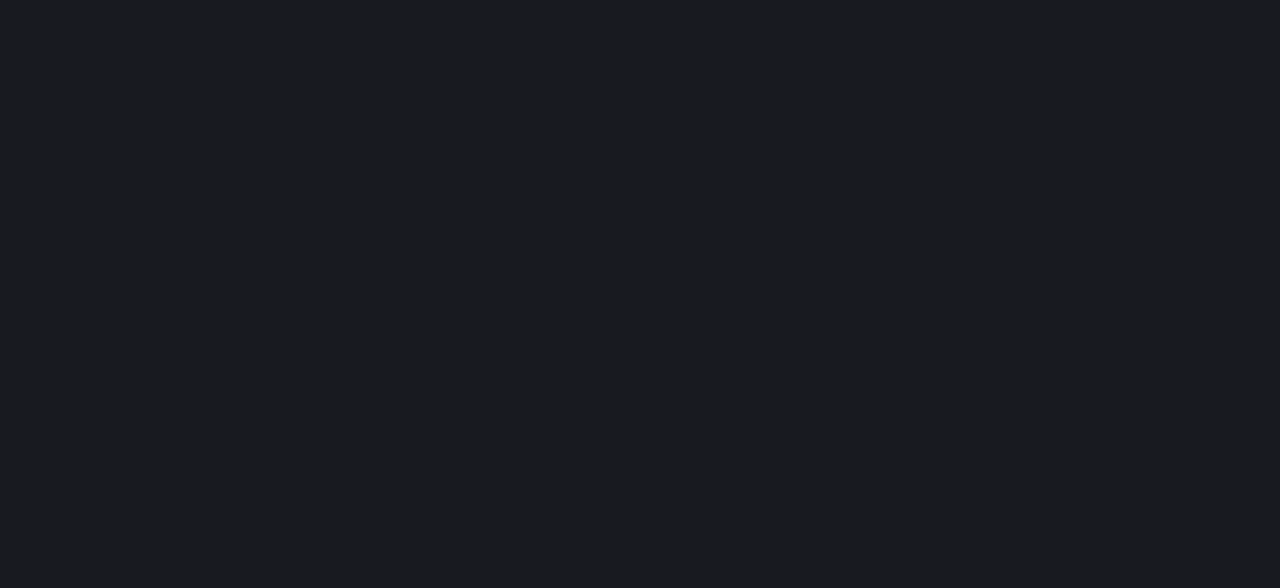
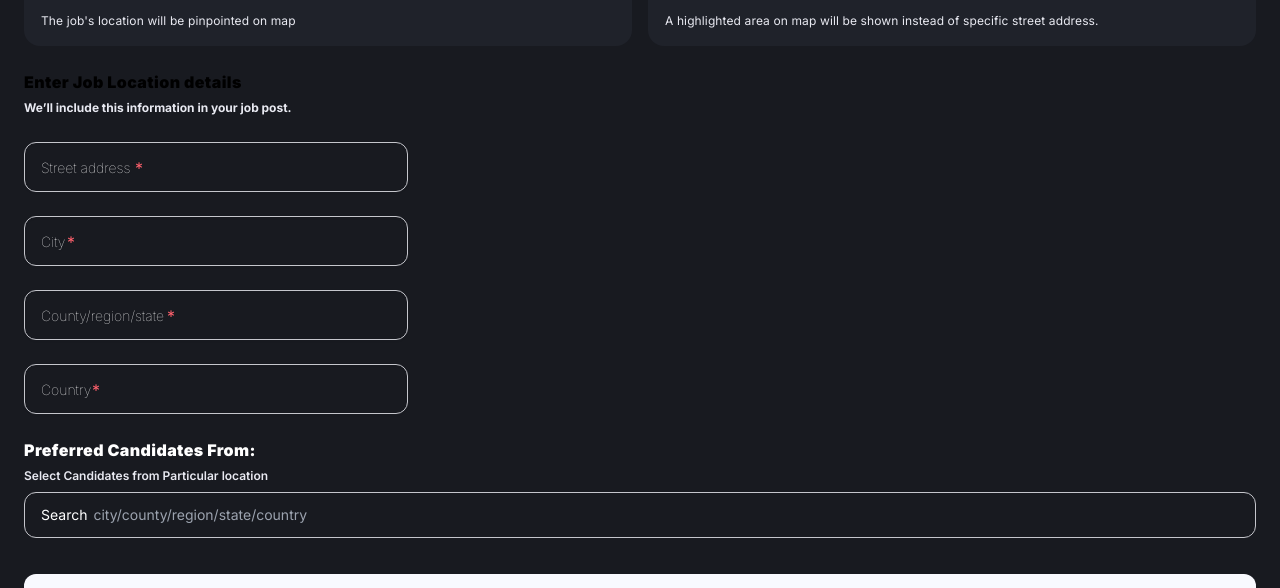
Before and after one commit to shashwat0802/SeeYou-FE, a Next.js app: page /post-job in a window 1280 px wide. Shown: the part 1072-1660 px from the top of the page. Before the commit the page ends 868 px from the top, so only its background shows below. Built offline with nearby package versions, Linux system fonts and the light colour scheme.

Commit message:
feat: Preferred Candidates Form

```diff
--- a/app/components/Input.jsx
+++ b/app/components/Input.jsx
@@ -18,13 +18,14 @@ const Input = ({ id, type, placeholder, label, required, left }) => {
           required={required}
           autoComplete=""
         />
+        {/* Fixed the alignment of asterik to come on level with placeholder */}
         {required && !label && (
           <span
             className="asterisk"
             style={{
               position: 'absolute',
               left: `${left}px`,
-              top: '10px',
+              top: '14px',
               color: '#FF616D',
             }}
           >
--- /dev/null
+++ b/app/components/postjob/JobLocationDetails.jsx
@@ -0,0 +1,42 @@
+import React from 'react'
+import Input from '../Input'
+
+const JobLocationDetails = () => {
+
+  return (
+    <section>
+            <h1 className="font-black tracking-wide">Enter Job Location details</h1>
+            <span className="text-xs text-white-medium font-bold">We’ll include this information in your job post.</span>
+            <Input
+                required={true}
+                left={111}
+                placeholder="Street address"
+                id="StreetAddress"
+                type="address"
+                />
+            <Input
+                required={true}
+                left={43}
+                placeholder="City"
+                id="city"
+                type="city"
+                />
+            <Input
+                required={true}
+                left={143}
+                placeholder="County/region/state"
+                id="state"
+                type="state"
+                />
+            <Input
+                required={true}
+                left={68}
+                placeholder="Country"
+                id="country"
+                type="country"
+                />
+        </section>
+  )
+}
+
+export default JobLocationDetails
--- /dev/null
+++ b/app/components/postjob/PreferredCandidatesForm.jsx
@@ -0,0 +1,43 @@
+import React, { useRef, useState } from 'react'
+
+const PreferredCandidatesForm = () => {
+    const inputRef = useRef();
+    const [preferredLocations,setPreferredLocations] = useState([]);
+    console.log(preferredLocations);
+
+    const clickHandler = (event) =>
+    {
+        if (event.key === 'Enter')
+        {
+            const location = inputRef.current.value
+            setPreferredLocations(prev=>[...prev,location]);
+            inputRef.current.value = '';
+        }
+    }
+
+  return (
+    <section>
+        <h1 className='text-white tracking-wide font-black mb-1.5 '>Preferred Candidates From:</h1>
+        <h2 className='text-xs font-semibold text-white-medium mb-2'>Select Candidates from Particular location</h2>
+        <aside className='flex w-full py-3 px-4 mb-3 space-x-1.5 items-center border border-white-darkest rounded-xl bg-primary'>
+            <span className='text-white text-sm'>Search</span>
+            <input ref={inputRef} className='grow text-sm  bg-primary  outline-none ' placeholder='city/county/region/state/country' onKeyDown={clickHandler}/>
+        </aside>
+        <ul className='space-y-3'>
+            {preferredLocations?.map((location , index)=>(
+                <li key={index} className='flex justify-between items-center p-4 border border-[#35383F] rounded-2xl'>
+                    <span className='text-white text-lg'>{location}</span>
+                    <svg xmlns="http://www.w3.org/2000/svg" fill="none" viewBox="0 0 24 24" strokeWidth={1.5} stroke="currentColor"
+                     className="w-6 h-6 text-required hover:cursor-pointer"
+                     onClick={()=>setPreferredLocations(prev=>prev.filter(item=>item!==location))}
+                     >
+                        <path strokeLinecap="round" strokeLinejoin="round" d="M6 18 18 6M6 6l12 12" />
+                    </svg>
+                </li>
+            ))}
+        </ul>
+    </section>
+  )
+}
+
+export default PreferredCandidatesForm
--- a/app/components/postjob/SelectJobLocation.jsx
+++ b/app/components/postjob/SelectJobLocation.jsx
@@ -1,5 +1,8 @@
+import Image from 'next/image';
 import React from 'react'
 import { useState } from 'react'
+import IncludeStreetAddress from "../../../public/images/IncludeStreetAddress.png";
+import NotIncludeStreetAddress from "../../../public/images/NotIncludeStreetAddress.png";
 
 const SelectJobLocation = () => {
     const [showJobLocation,setShowJobLocation] = useState(true);
@@ -11,17 +14,17 @@ const SelectJobLocation = () => {
                 <label className="cursor-pointer self-stretch">
                     <input className=" peer sr-only" id="includeLocation" type="radio" name="jobLocation" onChange={()=>setShowJobLocation(true)} />
                     <aside className="flex flex-col overflow-hidden rounded-2xl space-y-4 h-full pb-4 border border-transparent peer-checked:border-white  bg-[#1F222A]">
-                        <iframe className=" w-full h-28 rounded-lg" src="https://www.google.com/maps/embed?pb=!1m18!1m12!1m3!1d3888.937508222101!2d77.62694567408853!3d12.911738018182557!2m3!1f0!2f0!3f0!3m2!1i1024!2i768!4f13.1!3m3!1m2!1s0x3bae156695d42085%3A0x881b0d384db10a99!2sDukaan%C2%AE%20HQ!5e0!3m2!1sen!2sin!4v1705633512472!5m2!1sen!2sin" allowFullScreen="" loading="lazy" referrerPolicy="no-referrer-when-downgrade"></iframe>
+                        <Image className='rounded-lg w-full' alt='Location with Street Address' src={IncludeStreetAddress} />
                         <h1 className="highlight-lightest text-sm font-extrabold px-4">Yes, include street address</h1>
-                        <p className="text-xs tracking-[0.12px] text-[#E8E9F1] px-4">The job's location will be pinpointed on map</p>
+                        <p className="text-xs tracking-[0.12px] text-white-medium px-4">The job's location will be pinpointed on map</p>
                     </aside>
                 </label>
                 <label className="cursor-pointer">
                     <input className=" peer sr-only" id="notincludeLocation" type="radio" name="jobLocation" onChange={()=>setShowJobLocation(false)} />
                     <aside className="flex flex-col overflow-hidden rounded-2xl space-y-4 pb-4 border border-transparent peer-checked:border-white  bg-[#1F222A]">
-                        <iframe className=" w-full h-28 rounded-lg" src="https://www.google.com/maps/embed?pb=!1m18!1m12!1m3!1d15555.840827130001!2d77.6355229620024!3d12.910279163749104!2m3!1f0!2f0!3f0!3m2!1i1024!2i768!4f13.1!3m3!1m2!1s0x3bae1491bfdc6ecd%3A0xf232718439fbc879!2sHSR%20Layout%2C%20Bengaluru%2C%20Karnataka!5e0!3m2!1sen!2sin!4v1705633471501!5m2!1sen!2sin" allowFullScreen="" loading="lazy" referrerPolicy="no-referrer-when-downgrade"></iframe>
+                        <Image className='rounded-lg w-full' alt='Location without Street Address' src={NotIncludeStreetAddress} />
                         <h1 className="highlight-lightest text-sm font-extrabold px-4">No, don’t include street address</h1>
-                        <p className="text-xs tracking-[0.12px] text-[#E8E9F1] px-4">A highlighted area on map will be shown instead of specific street address.</p>
+                        <p className="text-xs tracking-[0.12px] text-white-medium px-4">A highlighted area on map will be shown instead of specific street address.</p>
                     </aside>
                 </label>
             </main>
--- a/app/post-job/page.jsx
+++ b/app/post-job/page.jsx
@@ -5,6 +5,8 @@ import ProgressBar from "../components/ProgressBar";
 import Input from '../components/Input';
 import SelectJobType from "../components/postjob/SelectJobType"
 import SelectJobLocation from "../components/postjob/SelectJobLocation";
+import JobLocationDetails from "../components/postjob/JobLocationDetails";
+import PreferredCandidatesForm from "../components/postjob/PreferredCandidatesForm";
 
 const page = () => {
     const [step, setStep] = useState(1);
@@ -25,6 +27,8 @@ const page = () => {
 
         <SelectJobType />
         <SelectJobLocation />
+        <JobLocationDetails />
+        <PreferredCandidatesForm />
 
         <button className="px-4 py-3 bg-white-light rounded-xl text-sm font-bold w-full text-primary disabled:brightness-50">Continue</button>
       </main>
--- a/tailwind.config.js
+++ b/tailwind.config.js
@@ -17,6 +17,7 @@ module.exports = {
         'white-20': '#ffffff33',
         'white-9': 'rgba(255, 255, 255, 0.09)',
         'white-light':"#F8F9FE",
+        'white-medium':"#E8E9F1",
         'white-darkest':"#C5C6CC",
         "highlight-lightest":"#EAF2FF",
         'required':"#FF616D"
```
Also changed, not shown: public/images/IncludeStreetAddress.png (added), public/images/NotIncludeStreetAddress.png (added).
